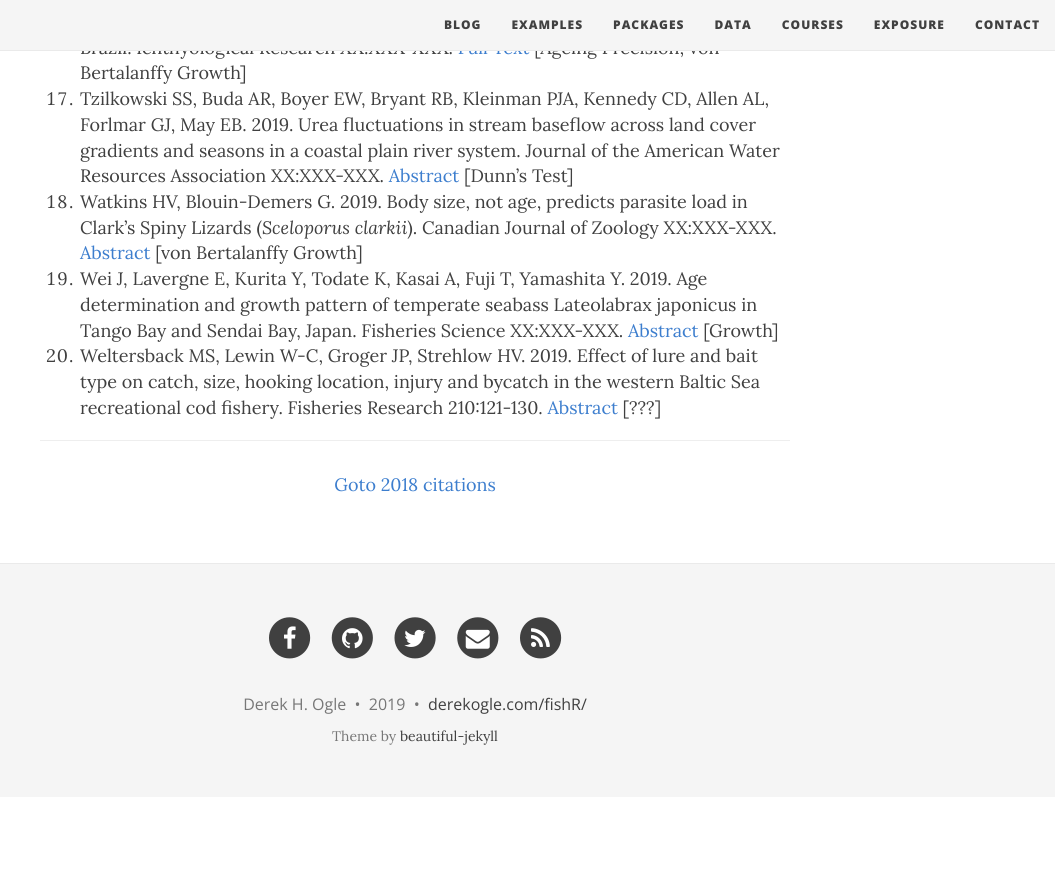
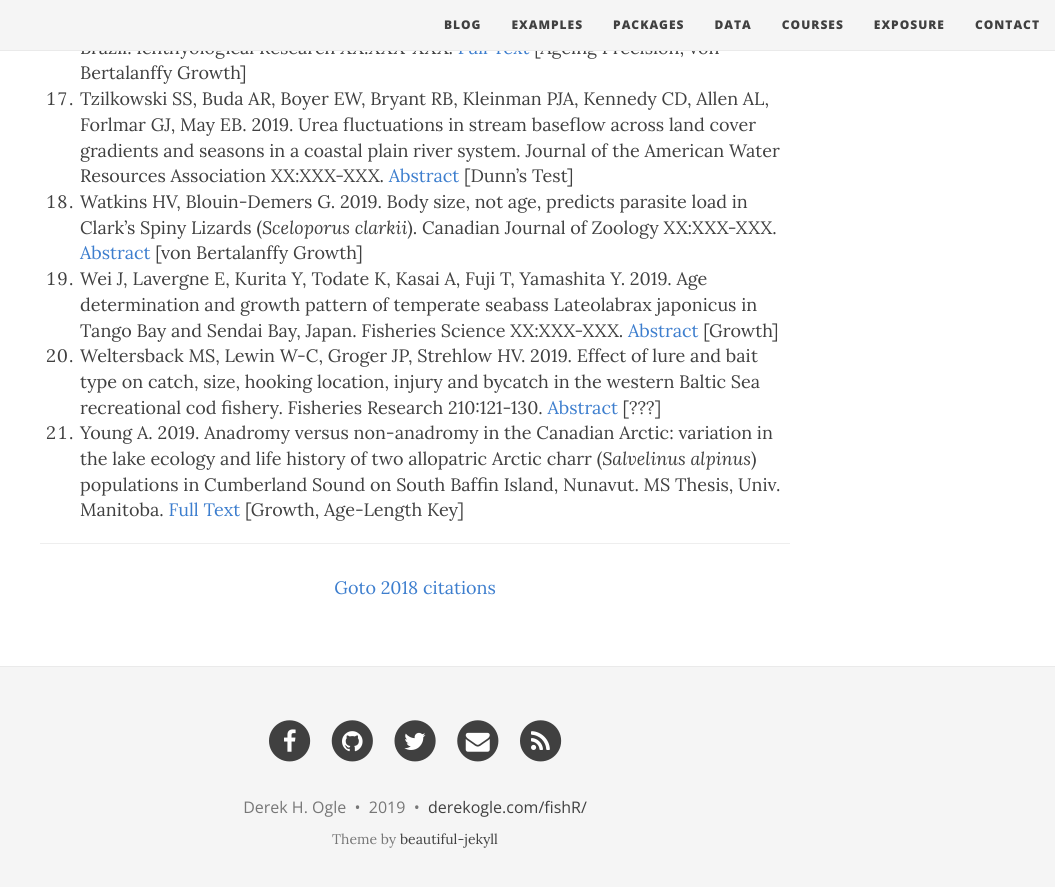
Before and after one commit to droglenc/fishR, a Jekyll site: the page built from exposure/exposure-citations19.md, in a window 1280 px wide and 900 px high, scrolled down 1854 px. Shown: the top 887 px of the window, without its empty margins (225-1280 px from the left). Built offline with Jekyll 4.4.1, drawn with Linux system fonts in a browser that asks for light colours; nearby versions of some CDN libraries; before the commit the page ends 2651 px from its top, so only the background shows below that.

Commit message:
Update exposure-citations19.md

```diff
--- a/exposure/exposure-citations19.md
+++ b/exposure/exposure-citations19.md
@@ -27,6 +27,8 @@ The [**IFAR** book](http://derekogle.com/IFAR/), **fishR** website, or the **FSA
 1. Watkins HV, Blouin-Demers G. 2019. Body size, not age, predicts parasite load in Clark's Spiny Lizards (*Sceloporus clarkii*). Canadian Journal of Zoology XX:XXX-XXX. [Abstract](http://www.nrcresearchpress.com/doi/abs/10.1139/cjz-2017-0328) [von Bertalanffy Growth]
 1. Wei J, Lavergne E, Kurita Y, Todate K, Kasai A, Fuji T, Yamashita Y. 2019. Age determination and growth pattern of temperate seabass Lateolabrax japonicus in Tango Bay and Sendai Bay, Japan. Fisheries Science XX:XXX-XXX. [Abstract](https://www.researchgate.net/publication/328999471_Age_determination_and_growth_pattern_of_temperate_seabass_Lateolabrax_japonicus_in_Tango_Bay_and_Sendai_Bay_Japan) [Growth]
 1. Weltersback MS, Lewin W-C, Groger JP, Strehlow HV. 2019. Effect of lure and bait type on catch, size, hooking location, injury and bycatch in the western Baltic Sea recreational cod fishery. Fisheries Research 210:121-130. [Abstract](https://www.researchgate.net/publication/328531070_Effect_of_lure_and_bait_type_on_catch_size_hooking_location_injury_and_bycatch_in_the_western_Baltic_Sea_recreational_cod_fishery) [???]
+1. Young A. 2019. Anadromy versus non-anadromy in the Canadian Arctic: variation in the lake
+ecology and life history of two allopatric Arctic charr (*Salvelinus alpinus*) populations in Cumberland Sound on South Baffin Island, Nunavut. MS Thesis, Univ. Manitoba. [Full Text](https://mspace.lib.umanitoba.ca/bitstream/handle/1993/33682/Angela_Young.pdf?sequence=1) [Growth, Age-Length Key]
 
 -----
 <p style="text-align: center;"><a href="exposure-citations18.html">Goto 2018 citations</a></p>
```
Also changed, not shown: other parts of exposure/exposure-citations19.md (+1 -1 lines).
